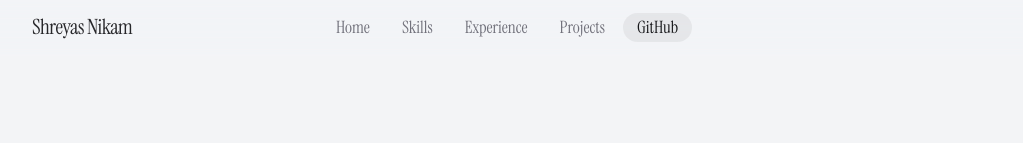
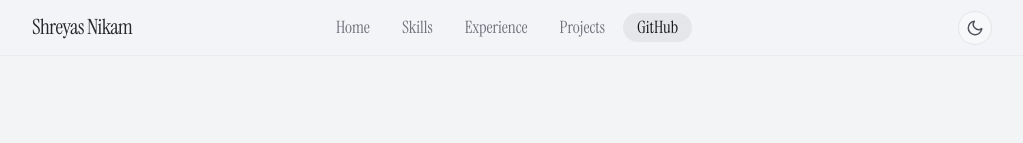
Before and after one commit to dafto1/Portfolio, a Next.js app: page / in a window 1280 px wide. Shown: the top 143 px of the page, without its empty margins (128-1151 px from the left). Built offline with nearby package versions, Linux system fonts and the light colour scheme.

Commit message:
feat : Implemented Light mode

```diff
--- a/src/app/globals.css
+++ b/src/app/globals.css
@@ -1,4 +1,6 @@
 @import "tailwindcss";
+
+@custom-variant dark (&:where(.dark, .dark *));
 
 html {
   scroll-behavior: smooth;
@@ -17,16 +19,15 @@ html {
   --font-serif: var(--font-instrument-serif);
 }
 
-@media (prefers-color-scheme: dark) {
-  :root {
+html.dark {
   --background: #100f0f;
   --foreground: #ededed;
-  }
 }
 
 body {
   background: var(--background);
   color: var(--foreground);
+  transition: background-color 0.25s ease, color 0.25s ease, border-color 0.25s ease;
 }
 
 /* Dark scrollbar for GitHub contributions horizontal scroll */
@@ -59,13 +60,12 @@ body {
   background: rgba(243, 244, 246, 0.35);
   backdrop-filter: blur(20px) saturate(160%);
   -webkit-backdrop-filter: blur(20px) saturate(160%);
+  transition: background-color 0.25s ease, border-color 0.25s ease;
 }
 
-@media (prefers-color-scheme: dark) {
-  .nav-bar {
+html.dark .nav-bar {
   background: rgba(16, 15, 15, 0.35);
   border-bottom-color: rgba(255, 255, 255, 0.06);
-  }
 }
 
 /* Liquid glass for floating navbar */
@@ -180,10 +180,11 @@ body {
 }
 
 .glass-subtle {
-  background: rgba(255, 255, 255, 0.12);
-  border: 1px solid rgba(24, 24, 27, 0.03);
+  background: rgba(255, 255, 255, 0.6);
+  border: 1px solid rgba(24, 24, 27, 0.06);
   backdrop-filter: blur(12px);
   -webkit-backdrop-filter: blur(12px);
+  transition: background-color 0.25s ease, border-color 0.25s ease;
 }
 
 .typewriter-heading {
@@ -264,8 +265,7 @@ body {
   }
 }
 
-@media (prefers-color-scheme: dark) {
-  .glass {
+html.dark .glass {
   background: rgba(0, 0, 0, 0.25);
   border-color: rgba(250, 250, 247, 0.06);
   box-shadow:
@@ -274,18 +274,15 @@ body {
     inset 0 -1px 0 rgba(0, 0, 0, 0.12);
 }
 
-  .glass-subtle {
+html.dark .glass-subtle {
   background: rgba(10, 10, 10, 0.06);
   border-color: rgba(250, 250, 247, 0.05);
-  }
 }
 
 ::selection {
   background: rgba(24, 24, 27, 0.12);
 }
 
-@media (prefers-color-scheme: dark) {
-  ::selection {
+html.dark ::selection {
   background: rgba(250, 250, 247, 0.18);
 }
-}
--- a/src/app/layout.tsx
+++ b/src/app/layout.tsx
@@ -33,7 +33,22 @@ export default function RootLayout({
       lang="en"
       className={`${geistSans.variable} ${geistMono.variable} ${instrumentSerif.variable} h-full antialiased`}
     >
-      <body className="min-h-full flex flex-col">
+      <head>
+        <script
+          dangerouslySetInnerHTML={{
+            __html: `
+              try {
+                if (localStorage.theme === 'dark' || (!('theme' in localStorage) && window.matchMedia('(prefers-color-scheme: dark)').matches)) {
+                  document.documentElement.classList.add('dark');
+                } else {
+                  document.documentElement.classList.remove('dark');
+                }
+              } catch (_) {}
+            `,
+          }}
+        />
+      </head>
+      <body className="min-h-full flex flex-col bg-[color:var(--background)] text-[color:var(--foreground)] transition-colors duration-200">
         {children}
       </body>
     </html>
--- a/src/components/FloatingNav.tsx
+++ b/src/components/FloatingNav.tsx
@@ -11,9 +11,15 @@ function cx(...classes: Array<string | false | null | undefined>) {
 export function FloatingNav({ items }: { items: Item[] }) {
   const [activeId, setActiveId] = useState(items[0]?.id ?? "intro");
   const [activeRect, setActiveRect] = useState<{ left: number; width: number } | null>(null);
+  const [mounted, setMounted] = useState(false);
+  const [theme, setTheme] = useState<"light" | "dark">("dark");
   const navRef = useRef<HTMLDivElement>(null);
 
   useEffect(() => {
+    setMounted(true);
+    const activeTheme = document.documentElement.classList.contains("dark") ? "dark" : "light";
+    setTheme(activeTheme);
+
     const handleScroll = () => {
       // Check if scrolled to the absolute bottom of the page
       const isAtBottom =
@@ -63,8 +69,20 @@ export function FloatingNav({ items }: { items: Item[] }) {
     return () => window.removeEventListener("resize", updateRect);
   }, [activeId]);
 
+  const toggleTheme = () => {
+    const nextTheme = theme === "dark" ? "light" : "dark";
+    setTheme(nextTheme);
+    if (nextTheme === "dark") {
+      document.documentElement.classList.add("dark");
+      localStorage.theme = "dark";
+    } else {
+      document.documentElement.classList.remove("dark");
+      localStorage.theme = "light";
+    }
+  };
+
   return (
-    <header className="nav-bar fixed inset-x-0 top-0 z-50 h-14 border-b border-white/[0.06]">
+    <header className="nav-bar fixed inset-x-0 top-0 z-50 h-14 border-b border-zinc-200/50 dark:border-white/[0.06]">
       <div className="mx-auto flex h-full max-w-5xl items-center justify-between px-5 sm:px-8">
         {/* Name on the left */}
         <a
@@ -107,8 +125,52 @@ export function FloatingNav({ items }: { items: Item[] }) {
           })}
         </nav>
 
-        {/* Spacer to balance the layout */}
-        <div className="w-[110px] hidden sm:block" aria-hidden="true" />
+        {/* Theme toggle on the right */}
+        <div className="flex w-[110px] justify-end">
+          {mounted && (
+            <button
+              onClick={toggleTheme}
+              className="pointer-events-auto flex size-8.5 items-center justify-center rounded-full border border-zinc-200 bg-white/40 text-zinc-600 transition-colors hover:border-zinc-300 hover:text-zinc-900 dark:border-white/10 dark:bg-zinc-800/10 dark:text-zinc-400 dark:hover:border-white/20 dark:hover:text-zinc-100"
+              aria-label="Toggle theme"
+            >
+              {theme === "dark" ? (
+                // Sun Icon (shows in dark mode to switch to light)
+                <svg
+                  viewBox="0 0 24 24"
+                  fill="none"
+                  stroke="currentColor"
+                  strokeWidth="2"
+                  strokeLinecap="round"
+                  strokeLinejoin="round"
+                  className="h-4.5 w-4.5"
+                >
+                  <circle cx="12" cy="12" r="5" />
+                  <line x1="12" y1="1" x2="12" y2="3" />
+                  <line x1="12" y1="21" x2="12" y2="23" />
+                  <line x1="4.22" y1="4.22" x2="5.64" y2="5.64" />
+                  <line x1="18.36" y1="18.36" x2="19.78" y2="19.78" />
+                  <line x1="1" y1="12" x2="3" y2="12" />
+                  <line x1="21" y1="12" x2="23" y2="12" />
+                  <line x1="4.22" y1="19.78" x2="5.64" y2="18.36" />
+                  <line x1="18.36" y1="5.64" x2="19.78" y2="4.22" />
+                </svg>
+              ) : (
+                // Moon Icon (shows in light mode to switch to dark)
+                <svg
+                  viewBox="0 0 24 24"
+                  fill="none"
+                  stroke="currentColor"
+                  strokeWidth="2"
+                  strokeLinecap="round"
+                  strokeLinejoin="round"
+                  className="h-4.5 w-4.5"
+                >
+                  <path d="M21 12.79A9 9 0 1 1 11.21 3 7 7 0 0 0 21 12.79Z" />
+                </svg>
+              )}
+            </button>
+          )}
+        </div>
       </div>
     </header>
   );
--- a/src/components/GitHubContributions.tsx
+++ b/src/components/GitHubContributions.tsx
@@ -1,6 +1,6 @@
 "use client";
 
-import { useSyncExternalStore } from "react";
+import { useSyncExternalStore, useState, useEffect } from "react";
 import { GitHubCalendar } from "react-github-calendar";
 
 function subscribe() {
@@ -20,11 +20,32 @@ export function GitHubContributions({
 }: {
   username: string;
 }) {
+  const [theme, setTheme] = useState<"light" | "dark">("dark");
+
   const mounted = useSyncExternalStore(
     subscribe,
     getClientSnapshot,
     getServerSnapshot
   );
+
+  useEffect(() => {
+    // Check initial state
+    const isDark = document.documentElement.classList.contains("dark");
+    setTheme(isDark ? "dark" : "light");
+
+    // Watch for theme toggler class changes
+    const observer = new MutationObserver(() => {
+      const isDarkNow = document.documentElement.classList.contains("dark");
+      setTheme(isDarkNow ? "dark" : "light");
+    });
+
+    observer.observe(document.documentElement, {
+      attributes: true,
+      attributeFilter: ["class"],
+    });
+
+    return () => observer.disconnect();
+  }, []);
 
   return (
     <div className="glass rounded-xl p-4 shadow-sm">
@@ -49,7 +70,7 @@ export function GitHubContributions({
             blockSize={12}
             blockMargin={4}
             fontSize={12}
-            colorScheme="dark"
+            colorScheme={theme}
             theme={{
               light: [
                 "#ebedf0",
```
Lines whose indentation alone changed are shown as unchanged.
